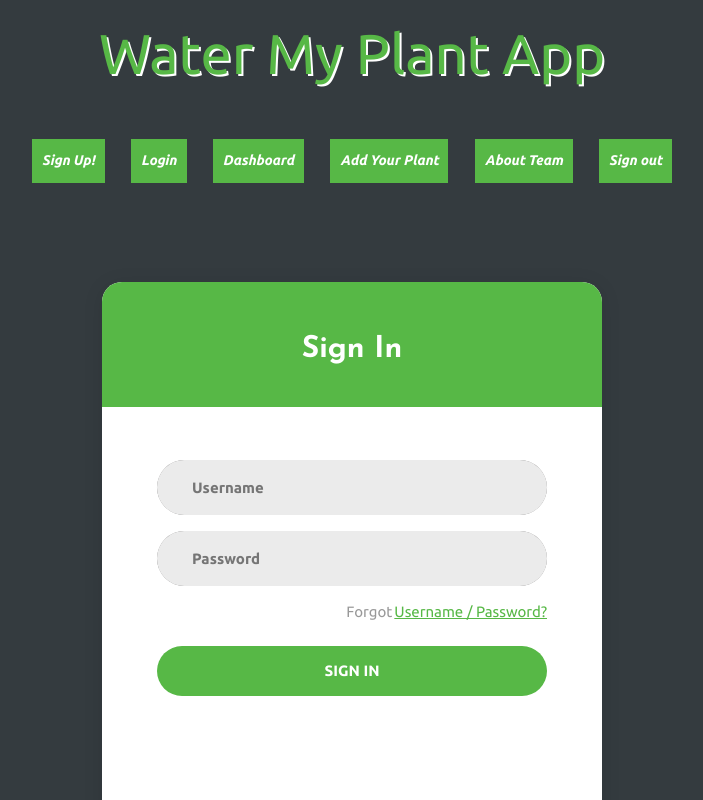
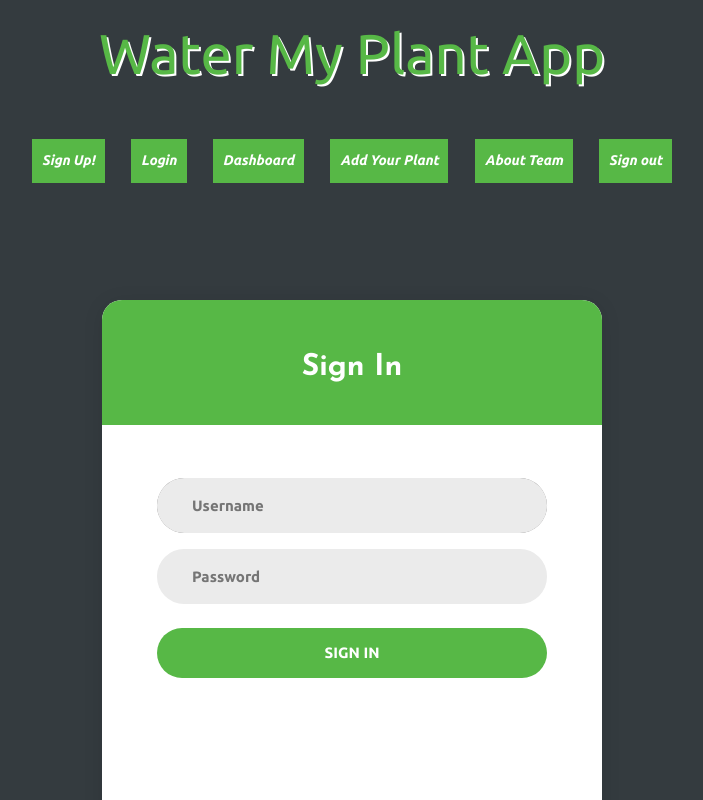
Before and after one commit to Build-Week-Water-My-Plants-tt-webft-20/Water-My-Plants---Front-End, a React (Create React App) app in the folder front-end/: page /login in a window 1280 px wide. Shown: the top 800 px of the page, without its empty margins (288-991 px from the left). Built offline with nearby package versions, Linux system fonts and the light colour scheme.

Commit message:
Added login functionality

```diff
--- a/front-end/src/components/Login.js
+++ b/front-end/src/components/Login.js
@@ -1,5 +1,6 @@
 import React, { useState } from "react";
 import axios from "axios";
+import {useHistory} from 'react-router-dom'
 import "../components/CSS/Login.css";
 
 const emptyCredentials = {
@@ -9,6 +10,7 @@ const emptyCredentials = {
 
 export default function Login(props) {
   const [credentials, setCredentials] = useState(emptyCredentials);
+  const history = useHistory();
 
   const onChange = (e) => {
     setCredentials({
@@ -19,22 +21,28 @@ export default function Login(props) {
 
   const login = (e) => {
     e.preventDefault();
-    axios
-      .post("", credentials)
-      .then((res) => {
-        localStorage.setItem("token", res.data);
-      })
-      .then(() => {
-        props.history.push("/");
-      })
-      .catch((err) => console.log(err));
+
+    // Setting test token to display private routes
+    localStorage.setItem("token", "test-token");
+
+    // axios
+    //   .post("", credentials)
+    //   .then((res) => {
+    //     localStorage.setItem("token", res.data);
+    //   })
+    //   .then(() => {
+    //     props.history.push("/");
+    //   })
+    //   .catch((err) => console.log(err));
+
+    history.push('/dashboard')
   };
 
   return (
     <div className="login">
       <div className="login-container">
         <div className="wrap-login">
-          <form className="login-form">
+          <form className="login-form" onSubmit={login}>
             <span className="login-form-title">Sign In</span>
 
             <div className="username-input">
@@ -53,30 +61,23 @@ export default function Login(props) {
               <input
                 className="input"
                 type="password"
-                name="pass"
+                name="password"
                 placeholder="Password"
                 value={credentials.password}
                 onChange={onChange}
               />
-              <span className="spaninput"></span>
+              <br></br>
             </div>
 
-            <div className="text-right">
-              <span className="txt1">Forgot</span>
-
-              <a href="#" className="txt2">
-                Username / Password?
-              </a>
-            </div>
 
             <div className="btn-container">
-              <button className="login-form-btn">Sign in</button>
+              <button type="submit" className="login-form-btn">Sign in</button>
             </div>
 
             <div className="bottom">
               <span className="txt1">Don’t have an account?</span>
 
-              <a href="#" className="txt3">
+              <a href="/signup" className="txt3">
                 Sign up now
               </a>
             </div>
```
